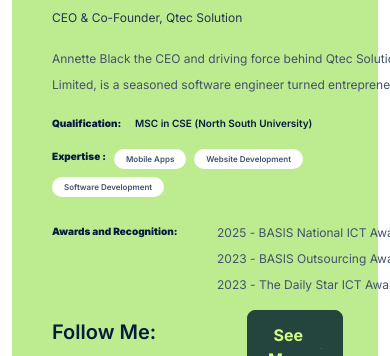
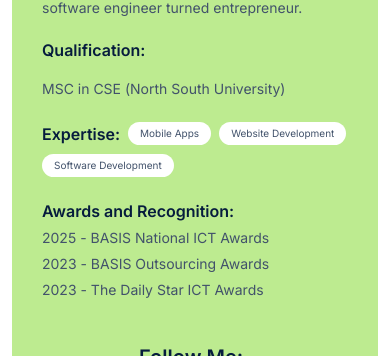
Before and after one commit to qtecsolution/qtec_html_V3, a plain HTML site: page team.html in a window 390 px wide. Shown: the part 709-1065 px from the top of the page. Drawn offline with nearby package versions, Linux system fonts and the light colour scheme.

Commit message:
fix: solved markup and responsive issues with team page

```diff
--- a/assets/scss/pages/_team.scss
+++ b/assets/scss/pages/_team.scss
@@ -19,7 +19,7 @@
     }
   }
 
-  .card-content {
+  .card-container {
     opacity: 1;
     background-color: #bdeb90;
     border-radius: 40px;
@@ -29,34 +29,58 @@
     justify-content: space-between;
     flex-wrap: wrap;
     margin: 0 auto;
-    padding: 40px 0;
+    padding: 40px 60px 40px 30px;
 
+    @include breakpoint(mobile360){
+      padding: 40px 30px 40px 30px;
+    }
 
+    .card-content {
+      display: flex;
+      flex-direction: row;
+      align-items: center;
+      justify-content: space-between;
+      flex-wrap: wrap;
+      width: 100%;
+      gap: 20px;
+
+      @include breakpoint(mobile768) {
+        align-items: flex-start;
+        flex-wrap: nowrap;
+
+      }
+
+      @include breakpoint(desktop1200) {
+        flex-wrap: nowrap;
+        gap: 0px;
+        width: 95%;
+      }
       .image-box {
-      margin-left: 32px;
-      margin-right: -20px;
-      flex: 0 0 429px;
         border-radius: 32px;
         display: flex;
         align-items: center;
+        max-width: 100%;
+        min-width: 45%;
+        flex: 0 1 auto;
 
-      @media (max-width: 768px) {
-        margin-left: 40px;
+        @include breakpoint(mobile768){
+          flex: 0 1 4px;
+        }
+
+        @include breakpoint(desktop1400){
+          min-width: 40%;
         }
       }
 
       .info-box {
         max-width: 747px;
-      margin-right: 32px;
-      margin-left: 20px;
-      flex: 1 1 auto;
+        flex: 1 0 0;
         display: flex;
         flex-direction: column;
-      width: 100%;
+        gap: 20px;
 
-      @media (max-width: 768px) {
-        margin-left: 40px;
-        margin-top: 20px;
+        @include breakpoint(desktop1200){
+          padding-left: 2px;
         }
         .name {
           color: $gray-900;
@@ -66,50 +90,22 @@
           line-height: 56px;
           width: 100%;
 
-        @media (max-width: 576px) {
+          @include breakpoint(mobile360) {
             font-size: 30px;
+            line-height: 36px;
           }
-        @include breakpoint(mobile576) {
-          font-size: 32px;
-        }
-
-        @include breakpoint(mobile768) {
-          font-size: 36px;
-        }
-        @include breakpoint(desktop1024) {
-          font-size: 40px;
-        }
-        @include breakpoint(desktop1200) {
-          font-size: 44px;
-        }
-        @include breakpoint(desktop1400) {
-          font-size: 48px;
-        }
-
         }
 
         .designation {
-        margin-top: 2px;
           color: #233651;
           font-size: 20px;
           font-family: Inter;
           line-height: 28px;
           width: 100%;
 
-        @media (max-width: 576px) {
-          font-size: 12px;
-        }
-        @include breakpoint(mobile576) {
-          font-size: 14px;
-        }
-        @include breakpoint(mobile768) {
+          @include breakpoint(mobile360) {
             font-size: 16px;
-        }
-        @include breakpoint(desktop1200) {
-          font-size: 18px;
-        }
-        @include breakpoint(desktop1400) {
-          font-size: 20px;
+            line-height: 20px;
           }
         }
 
@@ -122,98 +118,58 @@
           font-size: 18px;
           font-family: Inter;
           line-height: 26px;
-        margin-top: 14px;
           width: 100%;
 
-        @media (max-width: 576px) {
-          font-size: 12px;
-          max-width: 450px;
-        }
-        @include breakpoint(mobile576) {
+          @include breakpoint(mobile360) {
             font-size: 14px;
-          max-width: 450px;
-        }
-        @include breakpoint(mobile768) {
-          font-size: 14px;
-          max-width: 450px;
-        }
-        @include breakpoint(tab992) {
-          max-width: 560px;
-        }
-        @include breakpoint(desktop1024) {
-          max-width: 580px;
-        }
-        @include breakpoint(desktop1100) {
-          max-width: 595px;
-        }
-        @include breakpoint(desktop1200) {
-          font-size: 16px;
-          max-width: 700px;
-        }
-        @include breakpoint(desktop1400) {
-          max-width: 747px;
+            line-height: 20px;
           }
         }
 
         .qualification {
           display: flex;
+          flex-direction: row;
           align-items: center;
+          justify-content: flex-start;
+          flex-wrap: wrap;
           gap: 14px;
-        margin-top: 18px;
+          font-family: Inter;
+
+          .title {
             color: $gray-900;
             font-size: 20px;
             font-weight: 600;
 
-        @media (max-width: 576px) {
-          font-size: 10px;
+            @include breakpoint(mobile360) {
+              font-size: 16px;
             }
-        @include breakpoint(mobile576) {
-          font-size: 12px;
           }
-        @include breakpoint(mobile768) {
+          .degree {
+            font-weight: 400;
+            font-size: 18px;
+            line-height: 26px;
+            text-align: center;
+            @include breakpoint(mobile360) {
               font-size: 14px;
             }
-
-        @include breakpoint(desktop1024) {
-          font-size: 16px;
-        }
-
-        @include breakpoint(desktop1400) {
-          font-size: 20px;
           }
         }
 
         .expertise {
-        color: $gray-900;
           display: flex;
           flex-wrap: wrap;
           align-items: flex-start;
           gap: 8px;
-        margin-top: 18px;
+
+          .title {
+            color: $gray-900;
             font-size: 20px;
             font-weight: 600;
+            font-family: Inter;
 
-        @media (max-width: 576px) {
-          font-size: 10px;
-        }
-
-        @include breakpoint(mobile576) {
-          font-size: 12px;
-        }
-
-        @include breakpoint(mobile768) {
-          font-size: 14px;
-          @media (max-width: 992px) {
-            max-width: 435px;
-          }
-        }
-
-        @include breakpoint(desktop1024) {
+            @include breakpoint(mobile360) {
               font-size: 16px;
             }
-
-        @include breakpoint(desktop1400) {
-          font-size: 20px;
           }
 
           .tag {
@@ -225,38 +181,21 @@
             color: #42526b;
             display: inline-flex;
 
-
-          @media (max-width: 576px) {
-            font-size: 8px;
-          }
-          @include breakpoint(mobile576) {
+            @include breakpoint(mobile360) {
               font-size: 10px;
-          }
-          @include breakpoint(mobile768) {
-            font-size: 10px;
-          }
-
-          @include breakpoint(desktop1024) {
-            font-size: 12px;
-          }
-
-          @include breakpoint(desktop1400) {
-            font-size: 14px;
             }
           }
         }
-
-
         .awards-section {
-        margin-top: 20px;
-
-        .awards-row {
-          @include breakpoint(mobile360) {
-            @media (max-width: 1099px) {
-              flex-direction: column;
+          display: flex;
+          flex-direction: row;
+          flex-wrap: wrap;
+          align-items: flex-start;
+          justify-content: flex-start;
+          gap: 16px;
+          @media (max-width: 505px){
+            gap: 0px;
           }
-          }
-
           .title {
             color: $gray-900;
             font-family: Inter;
@@ -265,27 +204,10 @@
             leading-trim: NONE;
             line-height: 28px;
             letter-spacing: -1.2%;
-
-            @media (max-width: 576px) {
-              font-size: 10px;
-            }
-            @include breakpoint(mobile576) {
-              font-size: 12px;
-            }
-            @include breakpoint(mobile768) {
-              font-size: 14px;
-            }
-
-            @include breakpoint(desktop1024) {
+            @include breakpoint(mobile360) {
               font-size: 16px;
             }
-
-            @include breakpoint(desktop1400) {
-              font-size: 20px;
           }
-
-          }
-
           .awards-list {
             color: #42526B;
             overflow-wrap: break-word;
@@ -295,121 +217,61 @@
             leading-trim: NONE;
             line-height: 26px;
             list-style: none;
-            padding: 0;
-            margin-left: -85px;
-
-
-            @include breakpoint(mobile360){
-              @media (max-width: 1170px) {
-                margin-left: 0;
-              }
-              @media (max-width: 768px) {
-                margin-left: 165px;
-                margin-top: -25px;
-              }
-
-              font-size: 12px;
-            }
-            @include breakpoint(mobile768) {
-              margin-left: 0;
-              margin-top: 0px;
+            padding-left: 0px;
+            @include breakpoint(mobile360) {
               font-size: 14px;
-            }
-            @media (min-width: 1170px) {
-              margin-left: 10px;
-              font-size: 16px;
-            }
-            @include breakpoint(desktop1200) {
-              margin-left: -35px;
-            }
-
-            @include breakpoint(desktop1367) {
-              margin-left: -35px;
-              font-size: 18px;
+              padding-left: 0px;
             }
           }
         }
+        .footer-row {
+          display: flex;
+          flex-direction: row;
+          align-items: center;
+          justify-content: space-between;
+          gap: 16px;
+          width: 100%;
+
+          @media (max-width: 576px){
+            flex-direction: column;
+            justify-content: center;
           }
-
-
+          @include  breakpoint(tab992){
+            padding-top: 20px;
+          }
+          @include  breakpoint(desktop1200){
+            padding-top: 50px;
+          }
           .social {
             display: flex;
             flex-direction: column;
             align-items: flex-start;
             gap: 14px;
-
             .title {
               margin-top: 22px;
               font-size: 20px;
               font-weight: 600;
               color: #061c3d;
-          @include breakpoint(mobile768){
-            font-size: 16px;
             }
-          @media (min-width: 1170px) {
-            font-size: 18px;
-          }
-          @include breakpoint(desktop1367) {
-            font-size: 20px;
-          }
-        }
-
             .social-icons {
               display: flex;
               gap: 8px;
               margin-top: 14px;
-          @media (max-width: 768px) {
-            margin-top: 4px;
-          }
-          @include breakpoint(mobile768) {
-            margin-top: 8px;
-          }
-          @include breakpoint(tab992) {
-            margin-top: 10px;
-          }
-          @include breakpoint(desktop1024) {
-            margin-top: 0px;
-          }
+
               .social-icon {
                 &:hover {
                   transform: translateY(-2px);
                 }
-
-            @media (max-width: 768px) {
-              gap: 2px;
-              width: 70%;
-            }
-            @include breakpoint(mobile768) {
-              gap: 4px;
-              width: 80%;
-            }
-            @include breakpoint(tab992) {
-              gap: 4px;
-              width: 80%;
               }
             }
           }
-      }
-
-
-
           .button-box {
             display: flex;
             justify-content: flex-end;
             align-self: flex-end;
-
-        @media (max-width: 768px) {
-          margin-right: 75px;
+            @media (max-width: 576px) {
+              align-self:  center;
             }
-
-        @include breakpoint(mobile768) {
-          margin-right: 60px;
-        }
-
-        @include breakpoint(desktop1400) {
-          margin-right: 0px;
-        }
-
             .btn-seemore {
               background-color: $foundationgreen;
               border: 1px solid $whatsappbtn;
@@ -424,25 +286,11 @@
               gap: 12px;
               cursor: pointer;
               transition: all 0.3s ease;
-
-          @include breakpoint(mobile768) {
-            font-size: 12px;
             }
-
-          @include breakpoint(desktop1024) {
-            font-size: 14px;
-          }
-
-          @include breakpoint(desktop1400) {
-            font-size: 16px;
-          }
-        }
-
             .btn-seemore:hover {
               background: transparent;
               color: $whatsappbtn;
             }
-
             .btn-seemore:hover svg path {
               stroke: $whatsappbtn;
             }
@@ -450,7 +298,8 @@
         }
       }
     }
-
+  }
+}
 .team-feedback-section {
   padding: 80px 0;
   background-color: #fff;
--- a/team.html
+++ b/team.html
@@ -497,94 +497,75 @@
                 Family Member
             </h2>
         </div>
+        <div class="card-container">
             <div class="card-content">
-            <div class="row">
-                <div class="col-md-4">
                 <div class="image-box">
                     <img src="assets/images/team/team-member-1.png" alt="Annette Black - CEO">
                 </div>
-                </div>
-                <div class="col-md-8">
                 <div class="info-box">
+                    <div class="profile">
                         <h2 class="name">Annette Black</h2>
                         <p class="designation">CEO &amp; Co-Founder, Qtec Solution</p>
                         <p class="bio">
                             Annette Black the CEO and driving force behind Qtec Solution Limited, is a seasoned software
                             engineer turned entrepreneur.
                         </p>
-                        <p class="qualification"><strong>Qualification:</strong> MSC in CSE (North South University)</p>
-                        <p class="expertise"><strong>Expertise :</strong>
-                            <span class="tag">Mobile Apps</span>
-                            <span class="tag web-dev">Website Development</span>
-                            <span class="tag software-dev">Software Development</span>
-                        </p>
+                    </div>
+                    <div class="qualification">
+                        <div class="title">Qualification:</div>
+                        <div class="degree">MSC in CSE (North South University)</div>
+                    </div>
+                    <div class="expertise">
+                        <div class="title">Expertise:</div>
+                        <div class="tag">Mobile Apps</div>
+                        <div class="tag">Website Development</div>
+                        <div class="tag">Software Development</div>
+                    </div>
 
                     <div class="awards-section">
-                            <div class="row d-flex justify-content-between g-0 awards-row">
-                                <div class="col-12 col-lg-5 p-0">
-                                    <p class="title"><strong>Awards and Recognition:</strong></p>
-                                </div>
-                                <div class="col-12 col-lg-7 p-0">
+                        <div class="title">Awards and Recognition:</div>
                         <ul class="awards-list">
                             <li>2025 - BASIS National ICT Awards</li>
                             <li>2023 - BASIS Outsourcing Awards</li>
                             <li>2023 - The Daily Star ICT Awards</li>
                         </ul>
                     </div>
-                            </div>
-                        </div>
-                        <div class="row d-flex align-items-end justify-content-between">
-                            <div class="col">
+
+                    <div class="footer-row">
                         <div class="social">
                             <h4 class="title">Follow Me: </h4>
                             <div class="social-icons">
-                                        <a href="#" ><img class="social-icon" src="assets/images/icons/team-page/icon-instagram.svg"
-                                                                             alt="Instagram"></a>
-                                        <a href="#"><img class="social-icon" src="assets/images/icons/team-page/icon-linkedin.svg"
+                                <a href="#"><img class="social-icon"
+                                                 src="assets/images/icons/team-page/icon-instagram.svg" alt="Instagram"></a>
+                                <a href="#"><img class="social-icon"
+                                                 src="assets/images/icons/team-page/icon-linkedin.svg"
                                                  alt="LinkedIn"></a>
-                                        <a href="#" ><img class="social-icon" src="assets/images/icons/team-page/icon-x.svg"
+                                <a href="#"><img class="social-icon" src="assets/images/icons/team-page/icon-x.svg"
                                                  alt="Twitter/X"></a>
                             </div>
                         </div>
-                            </div>
-                            <div class="col">
                         <div class="button-box">
                             <button class="btn-seemore">
                                 <span class="btn-text">See More</span>
                                 <span class="btn-icon">
-                                        <svg
-                                                width="20"
-                                                height="20"
-                                                viewBox="0 0 20 20"
-                                                fill="none"
-                                                xmlns="http://www.w3.org/2000/svg"
-                                        >
-                                            <path
-                                                    d="M3.125 10H16.875"
-                                                    stroke="#D2FD84"
-                                                    stroke-width="1.5"
-                                                    stroke-linecap="round"
-                                                    stroke-linejoin="round"
-                                            />
-                                            <path
-                                                    d="M11.25 4.375L16.875 10L11.25 15.625"
-                                                    stroke="#D2FD84"
-                                                    stroke-width="1.5"
-                                                    stroke-linecap="round"
-                                                    stroke-linejoin="round"
-                                            />
+                                    <svg width="20" height="20" viewBox="0 0 20 20" fill="none"
+                                         xmlns="http://www.w3.org/2000/svg">
+                                        <path d="M3.125 10H16.875" stroke="#D2FD84" stroke-width="1.5"
+                                              stroke-linecap="round" stroke-linejoin="round"/>
+                                        <path d="M11.25 4.375L16.875 10L11.25 15.625" stroke="#D2FD84"
+                                              stroke-width="1.5" stroke-linecap="round" stroke-linejoin="round"/>
                                     </svg>
                                 </span>
                             </button>
                         </div>
                     </div>
-                        </div>
-                    </div>
+
                 </div>
             </div>
         </div>
     </div>
 </section>
+
 <!-- ====================================== CEO SECTION END ======================================  -->
 
 <!-- ====================================== TEAM SECTION START ====================================  -->
@@ -834,8 +815,10 @@
                 <div class="feedback-box">
                     <p class="feedback">
                         “Working at QTEC has truly been a game-changer for my career.
-                        What sets this team apart is how seamlessly we combine creativity, strategy, and passion in everything we do.
-                        Whether we're brainstorming a new idea or solving a complex challenge, there's a real sense of unity and purpose.
+                        What sets this team apart is how seamlessly we combine creativity, strategy, and passion in
+                        everything we do.
+                        Whether we're brainstorming a new idea or solving a complex challenge, there's a real sense of
+                        unity and purpose.
                     </p>
                     <p class="name">Sarah Thomson</p>
                     <p class="designation">Marketing Consultant</p>
```
Also changed, not shown: assets/css/style.min.css, 1 other file. Lines whose indentation alone changed are shown as unchanged.
